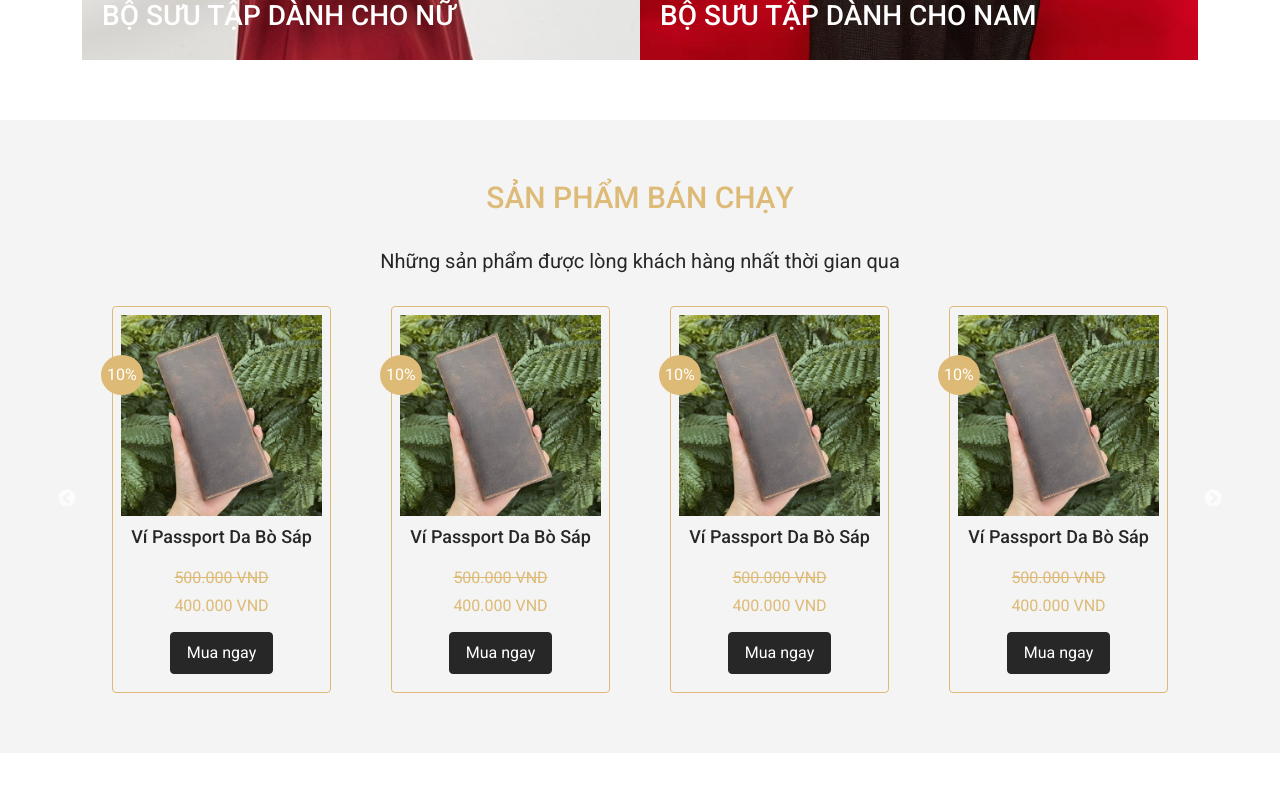
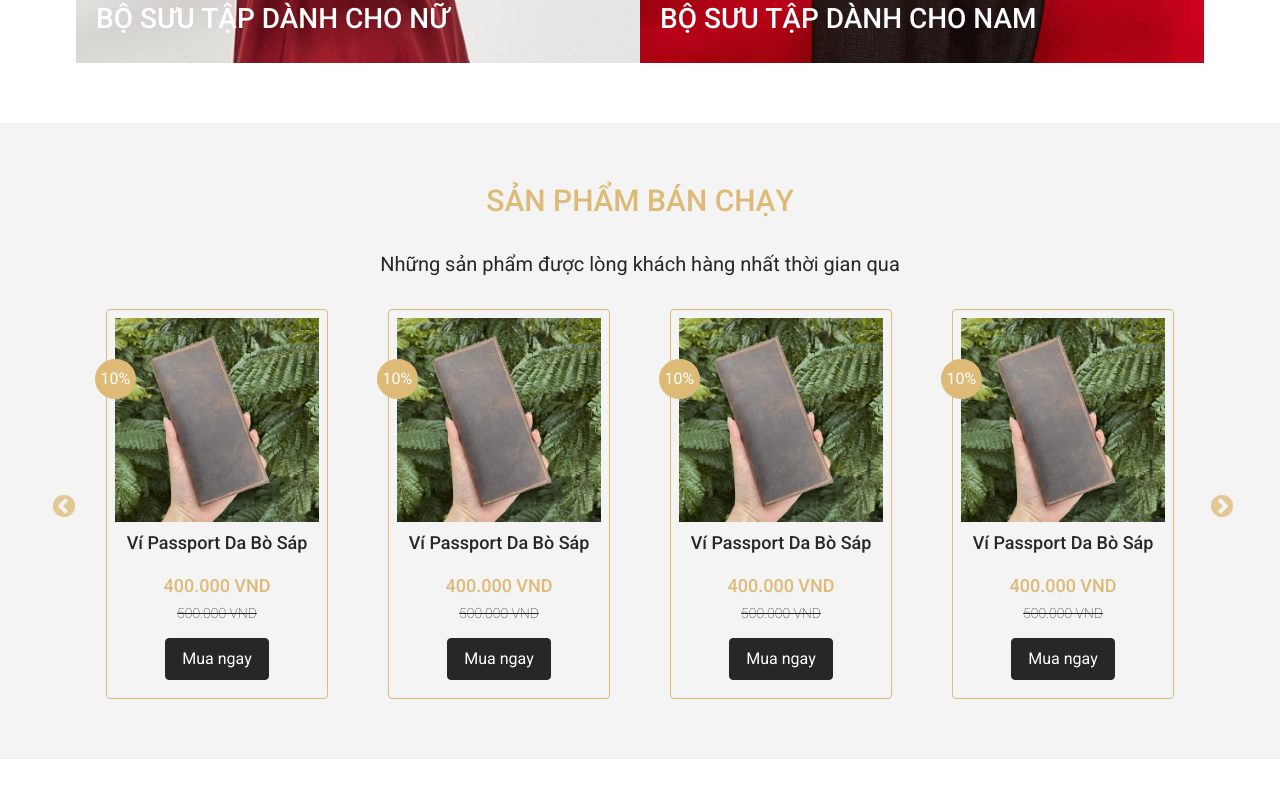
Before and after one commit to hungmai0110/NextJS-WebApp, a Next.js app in the folder leather-goods-web/: page / in a window 1280 px wide. Shown: the part 1840-2640 px from the top of the page. Built offline with nearby package versions, Linux system fonts and the light colour scheme.

Commit message:
edit css of header footer and product card

```diff
--- a/leather-goods-web/src/components/Header.tsx
+++ b/leather-goods-web/src/components/Header.tsx
@@ -39,10 +39,10 @@ const Header = () => {
               <Link href="/">TRANG CHỦ</Link>
             </li>
             <li>
-              <Link href="/gioi-thieu">GIỚI THIỆU</Link>
+              <Link href="/about">GIỚI THIỆU</Link>
             </li>
             <li className={styles["products"]}>
-              <Link href="/san-pham">
+              <Link href="/products">
                 SẢN PHẨM
                 <span>
                   <i className="fa-solid fa-caret-down"></i>
--- a/leather-goods-web/src/components/Home/HomeListProducts.tsx
+++ b/leather-goods-web/src/components/Home/HomeListProducts.tsx
@@ -3,6 +3,7 @@ import Slider from "react-slick";
 import "slick-carousel/slick/slick.css";
 import "slick-carousel/slick/slick-theme.css";
 import ProductCard from "@components/ProductCard";
+import styles from "@styles/HomePage.module.scss";
 
 const HomeListProducts = () => {
   const settings = {
@@ -39,14 +40,26 @@ const HomeListProducts = () => {
 
   return (
     <div className="container">
-      <div className="products-slider">
+      <div className={styles["products-slider"]}>
         <Slider {...settings}>
+          <div className={styles["card-item"]}>
             <ProductCard />
+          </div>
+          <div className={styles["card-item"]}>
             <ProductCard />
+          </div>
+          <div className={styles["card-item"]}>
             <ProductCard />
+          </div>
+          <div className={styles["card-item"]}>
             <ProductCard />
+          </div>
+          <div className={styles["card-item"]}>
             <ProductCard />
+          </div>
+          <div className={styles["card-item"]}>
             <ProductCard />
+          </div>
         </Slider>
       </div>
     </div>
--- a/leather-goods-web/src/components/Layout.jsx
+++ b/leather-goods-web/src/components/Layout.jsx
@@ -5,10 +5,14 @@ import Footer from "./Footer";
 import HotlineButton from "./HotlineButton";
 
 const Layout = ({ children }) => {
+  const layoutStyle = {
+    marginTop: "115px",
+  };
+
   return (
     <>
       <Header />
-      <main>{children}</main>
+      <main style={layoutStyle}>{children}</main>
       <Footer />
       <HotlineButton />
       <BackToTopButton />
--- a/leather-goods-web/src/components/ProductCard.tsx
+++ b/leather-goods-web/src/components/ProductCard.tsx
@@ -35,8 +35,8 @@ const ProductCard = () => {
         <div className={styles["product-content"]}>
           <h3>Ví Passport Da Bò Sáp</h3>
           <div className={styles["price"]}>
+            <p>{formatMoney(400000)}</p>
             <p className={styles["discount-price"]}>{formatMoney(500000)}</p>
-            <p>{formatMoney(400000)}</p>
           </div>
           <button className={styles["btn-buy"]}>Mua ngay</button>
         </div>
--- a/leather-goods-web/src/styles/HomePage.module.scss
+++ b/leather-goods-web/src/styles/HomePage.module.scss
@@ -1,7 +1,6 @@
 // 1.banner
 #banner {
   width: 100%;
-  margin-top: 115px;
   .banner-image {
     position: relative;
     margin: auto;
@@ -59,6 +58,12 @@
         width: 45px;
       }
     }
+  }
+}
+
+.products-slider {
+  .card-item {
+    padding: 0 30px;
   }
 }
 
--- a/leather-goods-web/src/styles/ProductCard.module.scss
+++ b/leather-goods-web/src/styles/ProductCard.module.scss
@@ -1,7 +1,6 @@
 .product-card {
   border: 1px solid #ddba76;
   border-radius: 4px;
-  margin: 0 30px;
   .product-item {
     padding: 8px;
     .product-image {
@@ -64,13 +63,19 @@
         font-size: 18px;
       }
       .price {
+        text-align: center;
         margin: 10px 0;
         p {
           color: #ddba76;
           margin-bottom: 4px;
+          font-size: 18px;
+          font-weight: 500;
         }
         .discount-price {
           text-decoration: line-through;
+          font-size: 14px;
+          color: #282727;
+          font-weight: 300;
         }
       }
       .btn-buy {
--- a/leather-goods-web/src/styles/footer.module.scss
+++ b/leather-goods-web/src/styles/footer.module.scss
@@ -20,7 +20,7 @@
 }
 
 .footer-container {
-  padding: 60px 0px;
+  padding: 60px 6px;
   a {
     &:hover {
       color: #ddba76;
--- a/leather-goods-web/src/styles/globals.css
+++ b/leather-goods-web/src/styles/globals.css
@@ -15,6 +15,7 @@ body {
 .container {
   width: 90%;
   margin: 0 auto;
+  padding: 0 6px;
 }
 
 img {
@@ -62,13 +63,10 @@ ul {
 }
 
 /* Slick slider */
-.slick-next {
-  right: 10px;
-  background-color: #282727;
-}
-
-.slick-prev {
-  left: 10px;
+.slick-prev:before,
+.slick-next:before {
+  color: #ddba76 !important;
+  font-size: 26px !important;
 }
 
 /* 1. Đường dẫn */
--- a/leather-goods-web/src/styles/header.module.scss
+++ b/leather-goods-web/src/styles/header.module.scss
@@ -52,7 +52,7 @@
     }
   }
   .header-navbar {
-    background: #fff;
+    background: #f4f4f4;
     border-bottom: 1px solid #dcdcdc;
     .header-container {
       display: flex;
```
Lines whose indentation alone changed are shown as unchanged.
